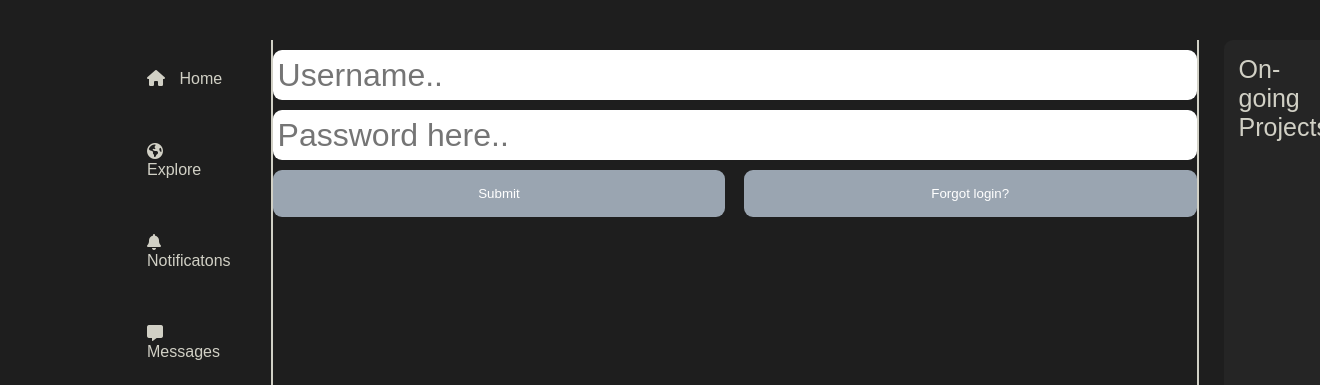
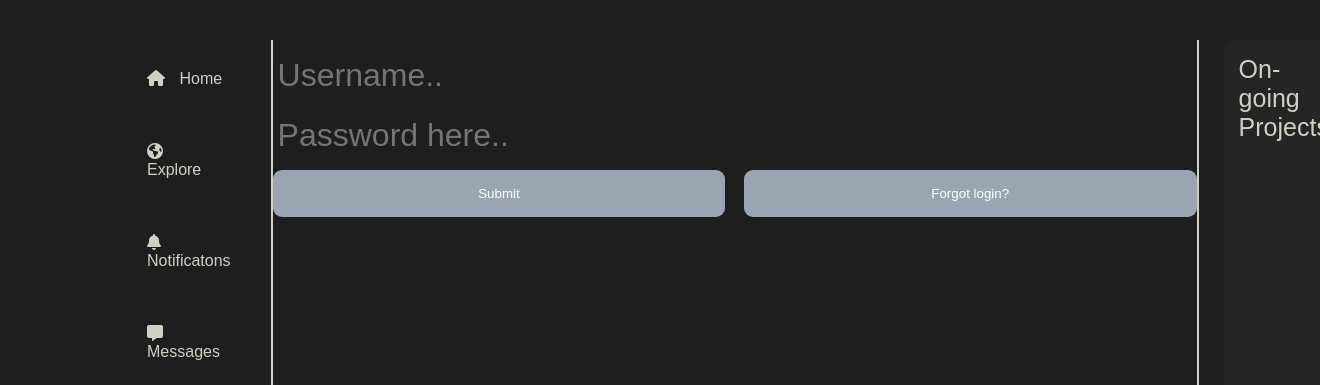
Before and after one commit to youmanyousef/BeeCodersHackathonSpr2022, a Django app: page /login in a window 1320 px wide; the page is wider, and only the part inside the window is pictured. Shown: the part 35-420 px from the top of that part. Run offline with Django 3.2, Linux system fonts and the light colour scheme; some libraries are stand-ins or nearby versions.

Commit message:
update login styling

```diff
--- a/app/static/style.css
+++ b/app/static/style.css
@@ -237,6 +237,7 @@ body {
 	align-items: center;
 
 }
+
 .login-form input[type=text], .login-form input[type=password]{
 	width: calc(100% - 10px);
 	height: 40px;
@@ -244,7 +245,14 @@ body {
 	margin-top: 10px;
 	border: 0;
 	padding: 5px;
+	background-color:rgba(0, 0, 0, 0);
+	color: white;
 }
+
+.login-form input[type=text]:focus, .login-form input[type=password]:focus {
+	outline: none;
+}
+
 .login-form input, .login-form button {
 	margin-top: 10px;
 	border-radius: var(--radius);
```
